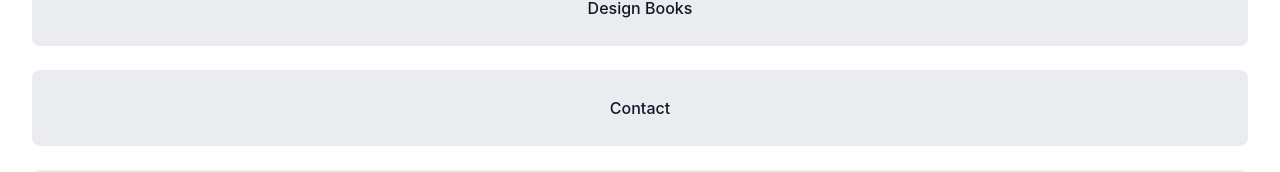
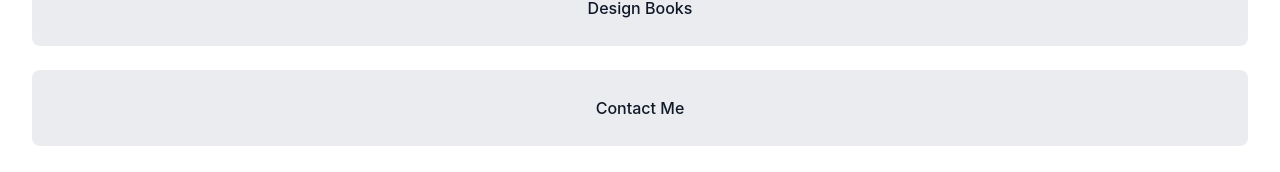
Before and after one commit to MadeByIbukunoluwa/HNGtask1, a React (Vite) app: page / in a window 1280 px wide. Shown: the part 746-918 px from the top of the page. Built offline with nearby package versions, Linux system fonts and the light colour scheme.

Commit message:
fix:modified links.js file

```diff
--- a/src/data/links.js
+++ b/src/data/links.js
@@ -45,14 +45,6 @@ const linksArray = [
     subtext:
       "get UI/UX books for writing copy that's engaging and conversational—and aligned with the goals of both the user andthe business",
   },
-  {
-    name: "Contact",
-    link: "contact",
-    id: "book__design",
-    maintext: "Contact Me",
-    subtext:
-      "Contact Me",
-  },
 ];
 
 
```
